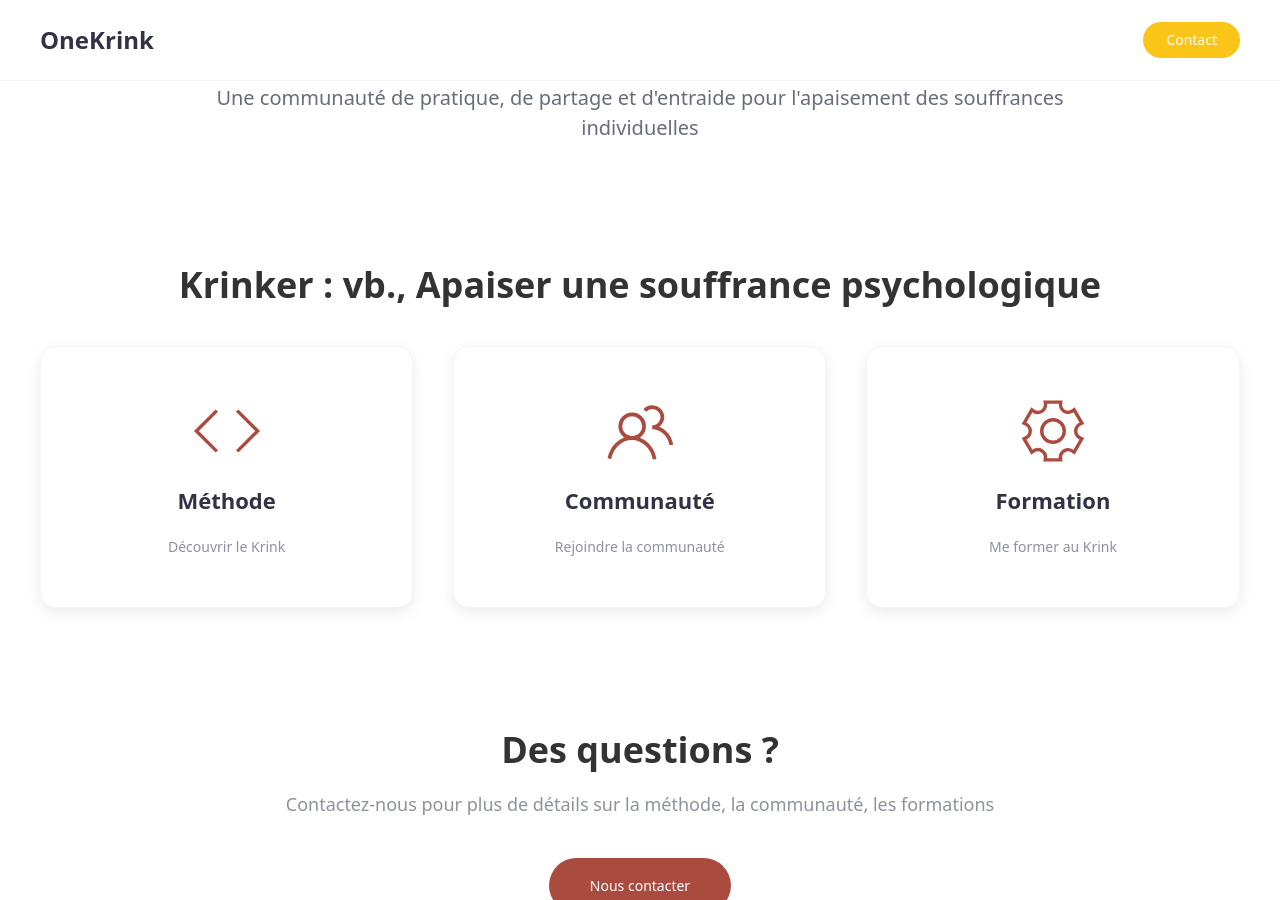
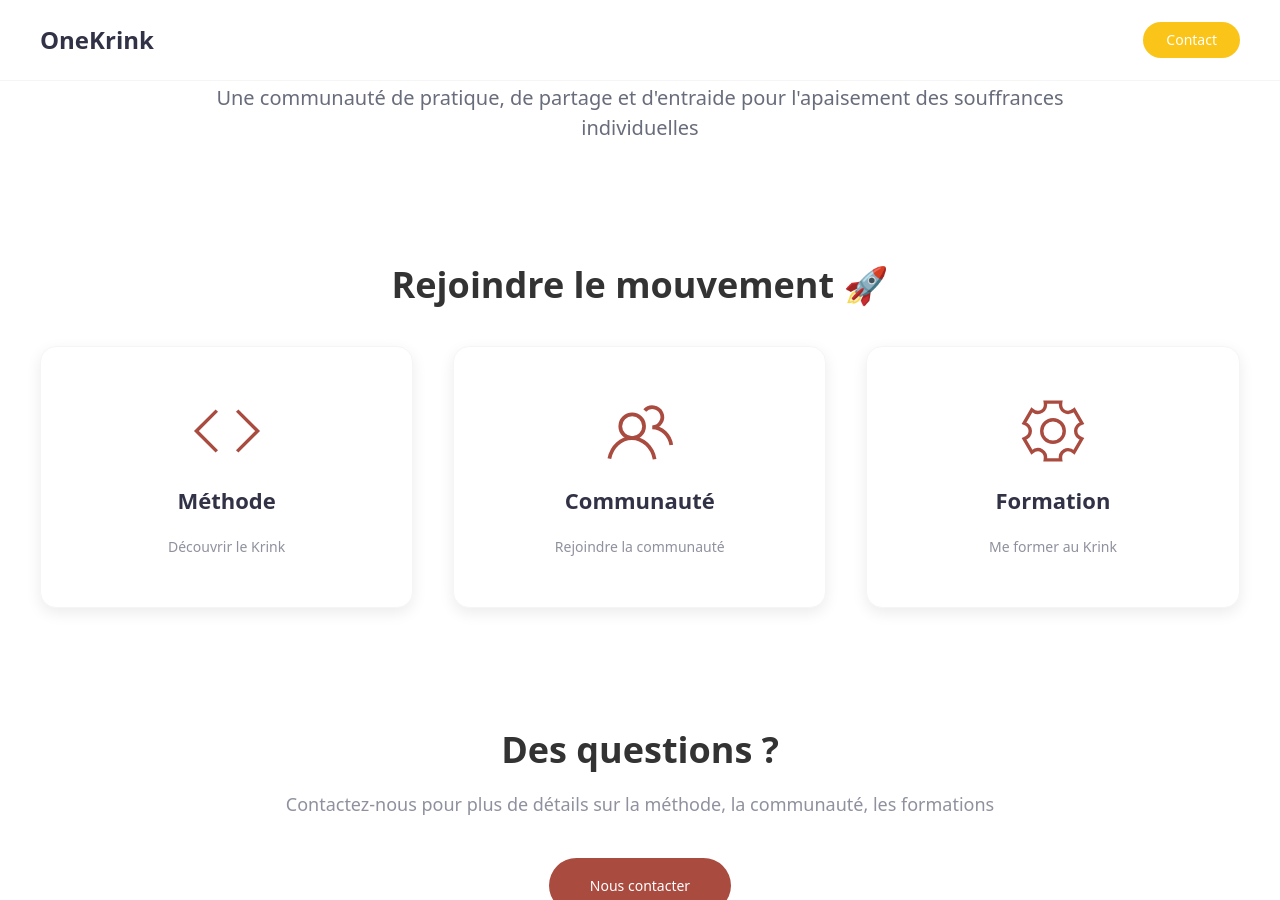
Before and after one commit to OneKrink/onekrink.github.io, a Jekyll site: the page built from index.md, in a window 1280 px wide and 900 px high, scrolled down 431 px. Built offline with Jekyll 4.4.1, drawn with Linux system fonts in a browser that asks for light colours.

Commit message:
Update index.md

```diff
--- a/index.md
+++ b/index.md
@@ -8,7 +8,7 @@ hero:
     search: false
 ---
 
-{% include boxes.html columns="3" title="Krinker : vb., Apaiser une souffrance psychologique" subtitle="" %}
+{% include boxes.html columns="3" title="Rejoindre le mouvement &#x1F680;" subtitle="" %}
 <!--
 {% include featured.html tag="featured" title="Popular Articles" subtitle="Selected featured articles to get you started fast in Jekyll" %}
 {% include videos.html columns="2" title="Video Tutorials" subtitle="Watch screencasts to get you started fast with Jekyll" %}
```
